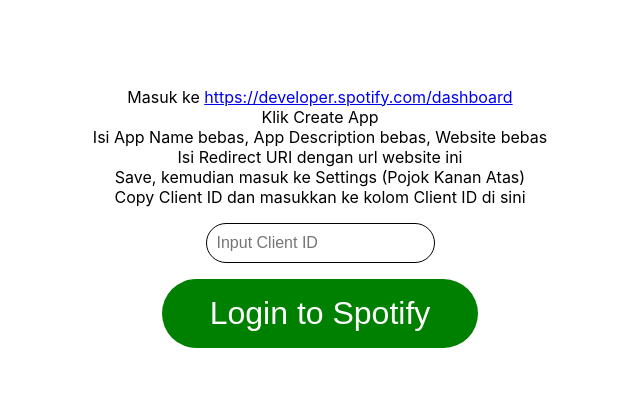
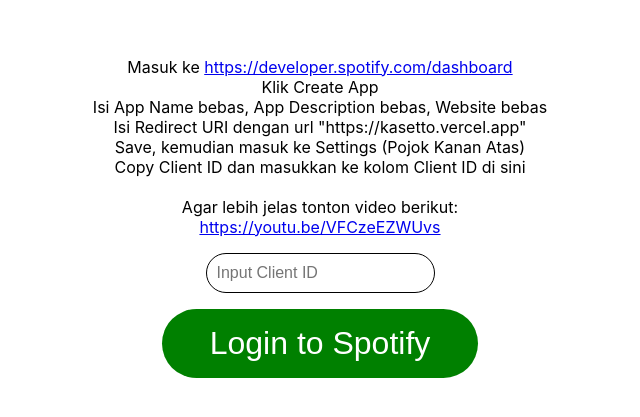
Before and after one commit to pemujakentang/kasetto-project-uas, a React (Create React App) app: page /about in a window 1280 px wide. Shown: the part 183-600 px from the top of the page, without its empty margins (320-960 px from the left). Built offline with nearby package versions, Linux system fonts and the light colour scheme; a web font is replaced by a local one.

Commit message:
edited about us, player. added tutorial video

```diff
--- a/src/components/AboutUs.css
+++ b/src/components/AboutUs.css
@@ -106,7 +106,7 @@
 
 .cardinfo p {
   margin: 0 0 0 0;
-  font-size:small;
+  font-size:75%;
 }
 
 .cardinfo {
--- a/src/components/AboutUs.jsx
+++ b/src/components/AboutUs.jsx
@@ -47,7 +47,7 @@
               <h4>00000068324</h4>
               <h4>Jakarta, 29 Apr 2004</h4>
               <h6>bonifasius.martin@student.umn.ac.id</h6>
-              <p>Ada ranting ada kayu,</p>
+              <p>Kancaku kabeh wibu,</p>
               <p>I'm nothing without you.</p>
               <div className="socialIcons">
                 <a
@@ -239,8 +239,7 @@
               <h4>00000068198</h4>
               <h4>Jakarta, 25 November 2004</h4>
               <h6>gerard.stefan@student.umn.ac.id</h6>
-              <p>W I B U</p>
-              <p>Watashi Ingin Bersama U</p>
+              <p>p info pacar cosplayer</p>
               <div className="socialIcons">
                 <a target="_blank" href="https://www.instagram.com/thestrixy/">
                   <svg
@@ -332,8 +331,8 @@
               <h4>00000068855</h4>
               <h4>Heidelberg, 19 Juli 2004</h4>
               <h6>friedrich.litani@student.umn.ac.id</h6>
-              <p>Satu, dua, tiga buah apel.</p>
-              <p>Aku ganteng 🫶🫶🫶 hehe</p>
+              <p>Sebanyak-banyaknya Kagebunshin No Jutsu Naruto,</p>
+              <p>Masih lebih banyak Aishiteru No Jutsu ku kekamu</p>
               <div className="socialIcons">
                 <a
                   target="_blank"
--- a/src/components/Login.jsx
+++ b/src/components/Login.jsx
@@ -42,13 +42,19 @@
             https://developer.spotify.com/dashboard
           </a>{" "}
         </div>
+        <div>Klik Create App</div>
+        <div>Isi App Name bebas, App Description bebas, Website bebas</div>
         <div>
-          Klik Create App
+          Isi Redirect URI dengan url "https://kasetto.vercel.app"
         </div>
-        <div>Isi App Name bebas, App Description bebas, Website bebas</div>
-        <div>Isi Redirect URI dengan url website ini</div>
         <div>Save, kemudian masuk ke Settings (Pojok Kanan Atas)</div>
         <div>Copy Client ID dan masukkan ke kolom Client ID di sini</div>
+        <br />
+        <div>Agar lebih jelas tonton video berikut: <br />
+          <a href="https://youtu.be/VFCzeEZWUvs">
+            https://youtu.be/VFCzeEZWUvs
+          </a>
+        </div>
       </div>
       <input
         className="clientid_input"
--- a/src/components/Player.css
+++ b/src/components/Player.css
@@ -220,7 +220,7 @@
   width: auto;
   font-family: "Digital-7", sans-serif;
   font-weight: bolder;
-  font-size: 110%;
+  font-size: 90%;
   color: #394424;
   padding-top: 2%;
   overflow: auto;
```
